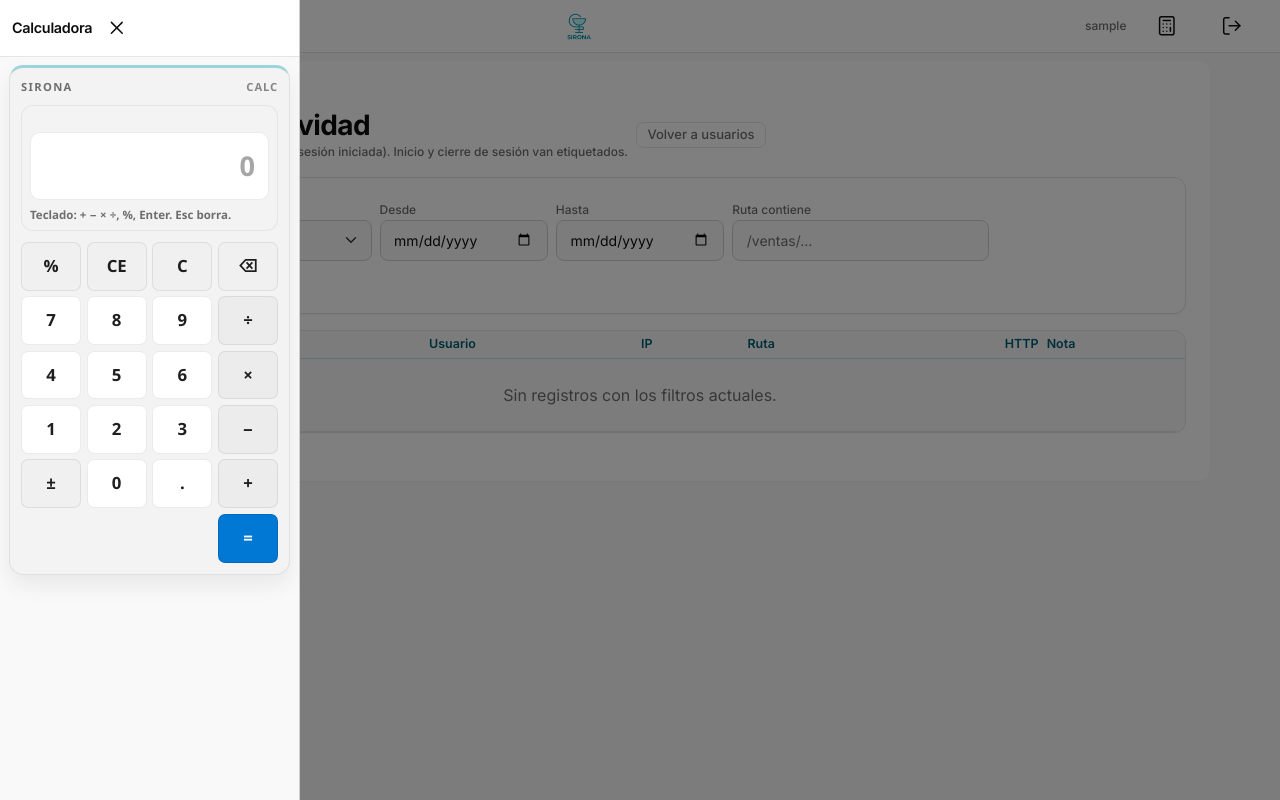
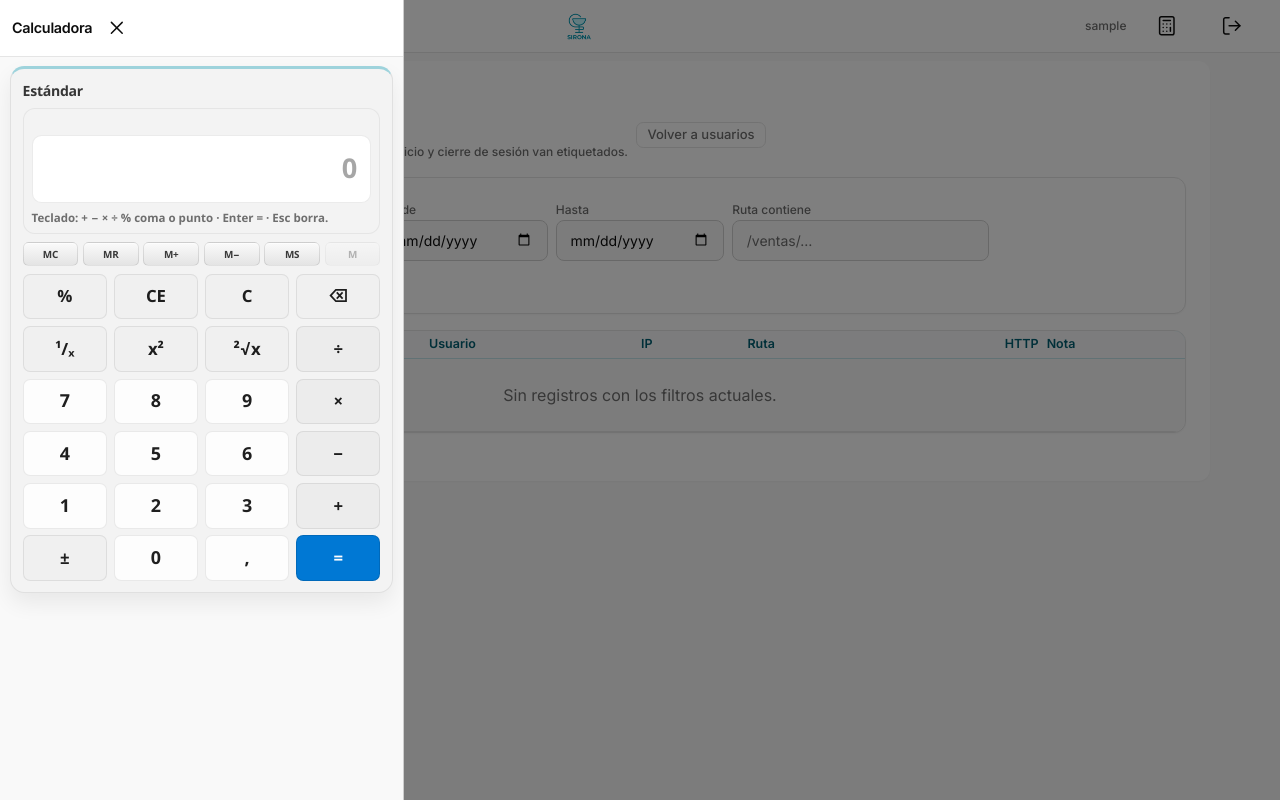
Before and after one commit to sironacooperativa-ship-it/sironanuevo, a Django app: page /administrador/actividad/ in a window 1280 px wide, after a click on "Calculadora". Run offline with Django 5.2, Linux system fonts and the light colour scheme; the visitor is signed in with stand-in values (Sample User, id 1); data comes from the database, SQL or seed files in the repository; data that the repository does not hold is empty; some libraries are stand-ins or nearby versions.

Commit message:
feat(ui): calculadora más ancha, grilla estable y teclas tipo Windows
- Offcanvas de calculadora ~404px; CSS de grilla reforzado bajo #sironaCalc

- Fila memoria (MC/MR/M+/M-/MS), unarios 1/x x² √, coma en teclado

- theme.css y sirona-calc.js con nuevo ?v= para evitar cache viejo

Made-with: Cursor

```diff
--- a/static/css/theme.css
+++ b/static/css/theme.css
@@ -392,6 +392,16 @@ body.app-sidebar-collapsed .app-sidebar-fixed {
   background: var(--cg-bg);
 }
 
+/* Calculadora: offcanvas más ancho (4 columnas) y cuerpo con aire */
+.offcanvas.sirona-offcanvas-calc,
+#sironaCalc.sirona-offcanvas {
+  width: min(404px, 96vw) !important;
+}
+
+#sironaCalc .sirona-offcanvas-body {
+  padding: 0.55rem 0.65rem 0.9rem !important;
+}
+
 .sirona-calc {
   font-family: "Segoe UI", system-ui, -apple-system, "Inter", sans-serif;
   border-radius: 0.9rem;
@@ -405,9 +415,61 @@ body.app-sidebar-collapsed .app-sidebar-fixed {
 .sirona-calc-top {
   display: flex;
   align-items: baseline;
-  justify-content: space-between;
+  justify-content: flex-start;
   gap: 0.75rem;
-  margin-bottom: 0.6rem;
+  margin-bottom: 0.45rem;
+}
+
+.sirona-calc-mode {
+  font-size: 0.88rem;
+  font-weight: 600;
+  color: rgba(0, 0, 0, 0.78);
+  letter-spacing: -0.02em;
+}
+
+.sirona-calc-mem {
+  display: flex;
+  flex-wrap: nowrap;
+  gap: 0.3rem;
+  margin-top: 0.35rem;
+  margin-bottom: 0.05rem;
+}
+
+.sirona-calc-mem-btn {
+  flex: 1 1 0;
+  min-width: 0;
+  border: 1px solid rgba(0, 0, 0, 0.1);
+  border-radius: 0.35rem;
+  padding: 0.34rem 0.1rem;
+  font-size: 0.62rem;
+  font-weight: 700;
+  letter-spacing: -0.02em;
+  line-height: 1.1;
+  color: rgba(0, 0, 0, 0.76);
+  background: linear-gradient(180deg, #fafafa 0%, #e4e4e4 100%);
+  box-shadow: 0 1px 0 rgba(255, 255, 255, 0.65) inset;
+  user-select: none;
+  transition:
+    transform 0.06s ease,
+    background 0.12s ease;
+}
+
+.sirona-calc-mem-btn:hover:not(:disabled) {
+  background: linear-gradient(180deg, #fff 0%, #ececec 100%);
+}
+
+.sirona-calc-mem-btn:active:not(:disabled) {
+  transform: translateY(1px);
+}
+
+.sirona-calc-mem-btn:focus-visible {
+  outline: 2px solid rgba(0, 120, 212, 0.55);
+  outline-offset: 2px;
+}
+
+.sirona-calc-mem-btn:disabled {
+  opacity: 0.35;
+  cursor: default;
 }
 
 .sirona-calc-brand {
@@ -477,7 +539,16 @@ body.app-sidebar-collapsed .app-sidebar-fixed {
   grid-auto-rows: 3.05rem;
 }
 
+#sironaCalc .sirona-calc-keys {
+  display: grid !important;
+  grid-template-columns: repeat(4, minmax(0, 1fr)) !important;
+  gap: 0.42rem;
+  margin-top: 0.5rem;
+  grid-auto-rows: minmax(2.85rem, auto);
+}
+
 .sirona-calc-key {
+  min-width: 0;
   border: 1px solid rgba(0, 0, 0, 0.08);
   border-radius: 0.45rem;
   padding: 0;
@@ -514,6 +585,12 @@ body.app-sidebar-collapsed .app-sidebar-fixed {
 
 .sirona-calc-key-fn {
   background: #f0f0f0;
+}
+
+.sirona-calc-key-num {
+  background: #fdfdfd;
+  font-weight: 700;
+  font-size: 1.12rem;
 }
 
 .sirona-calc-key-eq {
--- a/templates/base.html
+++ b/templates/base.html
@@ -15,7 +15,7 @@
       href="https://cdn.jsdelivr.net/npm/bootstrap@5.3.3/dist/css/bootstrap.min.css"
       rel="stylesheet"
     />
-    <link href="{% static 'css/theme.css' %}?v=offcanvas-5" rel="stylesheet" />
+    <link href="{% static 'css/theme.css' %}?v=calc-win-2026" rel="stylesheet" />
     <script src="{% static 'js/money-ars.js' %}"></script>
     {% block extra_head %}{% endblock %}
   </head>
@@ -106,7 +106,7 @@
       {% endif %}
 
       <div
-        class="offcanvas offcanvas-start sirona-offcanvas"
+        class="offcanvas offcanvas-start sirona-offcanvas sirona-offcanvas-calc"
         tabindex="-1"
         id="sironaCalc"
         aria-labelledby="sironaCalcLabel"
@@ -122,8 +122,7 @@
         <div class="offcanvas-body sirona-offcanvas-body">
           <div class="sirona-calc">
             <div class="sirona-calc-top">
-              <div class="sirona-calc-brand">SIRONA</div>
-              <div class="sirona-calc-model">CALC</div>
+              <div class="sirona-calc-mode">Estándar</div>
             </div>
 
             <div class="sirona-calc-display-wrap mb-2">
@@ -135,41 +134,47 @@
                   autocomplete="off"
                   placeholder="0"
                 />
-                <div class="sirona-calc-hint" id="sironaCalcHint">Teclado: + − × ÷, %, Enter. Esc borra.</div>
+                <div class="sirona-calc-hint" id="sironaCalcHint">Teclado: + − × ÷ % coma o punto · Enter = · Esc borra.</div>
+            </div>
+
+            <div class="sirona-calc-mem" aria-label="Memoria">
+              <button class="sirona-calc-mem-btn" type="button" data-calc="MC">MC</button>
+              <button class="sirona-calc-mem-btn" type="button" data-calc="MR">MR</button>
+              <button class="sirona-calc-mem-btn" type="button" data-calc="M+">M+</button>
+              <button class="sirona-calc-mem-btn" type="button" data-calc="M-">M−</button>
+              <button class="sirona-calc-mem-btn" type="button" data-calc="MS">MS</button>
+              <button class="sirona-calc-mem-btn" type="button" data-calc="NOP" disabled aria-hidden="true">M</button>
             </div>
 
             <div class="sirona-calc-keys" aria-label="Teclado de calculadora">
-                <!-- Fila funciones (Windows) -->
                 <button class="sirona-calc-key sirona-calc-key-fn" type="button" data-calc="%">%</button>
                 <button class="sirona-calc-key sirona-calc-key-fn" type="button" data-calc="CE">CE</button>
                 <button class="sirona-calc-key sirona-calc-key-fn" type="button" data-calc="C">C</button>
                 <button class="sirona-calc-key sirona-calc-key-fn" type="button" data-calc="BS">⌫</button>
 
-                <!-- Números + operadores siempre en última columna -->
-                <button class="sirona-calc-key" type="button" data-calc="7">7</button>
-                <button class="sirona-calc-key" type="button" data-calc="8">8</button>
-                <button class="sirona-calc-key" type="button" data-calc="9">9</button>
+                <button class="sirona-calc-key sirona-calc-key-fn" type="button" data-calc="INV">¹/ₓ</button>
+                <button class="sirona-calc-key sirona-calc-key-fn" type="button" data-calc="SQ">x²</button>
+                <button class="sirona-calc-key sirona-calc-key-fn" type="button" data-calc="SQRT">²√x</button>
                 <button class="sirona-calc-key sirona-calc-key-op" type="button" data-calc="÷">÷</button>
 
-                <button class="sirona-calc-key" type="button" data-calc="4">4</button>
-                <button class="sirona-calc-key" type="button" data-calc="5">5</button>
-                <button class="sirona-calc-key" type="button" data-calc="6">6</button>
+                <button class="sirona-calc-key sirona-calc-key-num" type="button" data-calc="7">7</button>
+                <button class="sirona-calc-key sirona-calc-key-num" type="button" data-calc="8">8</button>
+                <button class="sirona-calc-key sirona-calc-key-num" type="button" data-calc="9">9</button>
                 <button class="sirona-calc-key sirona-calc-key-op" type="button" data-calc="×">×</button>
 
-                <button class="sirona-calc-key" type="button" data-calc="1">1</button>
-                <button class="sirona-calc-key" type="button" data-calc="2">2</button>
-                <button class="sirona-calc-key" type="button" data-calc="3">3</button>
+                <button class="sirona-calc-key sirona-calc-key-num" type="button" data-calc="4">4</button>
+                <button class="sirona-calc-key sirona-calc-key-num" type="button" data-calc="5">5</button>
+                <button class="sirona-calc-key sirona-calc-key-num" type="button" data-calc="6">6</button>
                 <button class="sirona-calc-key sirona-calc-key-op" type="button" data-calc="-">−</button>
 
-                <button class="sirona-calc-key sirona-calc-key-fn" type="button" data-calc="PM">±</button>
-                <button class="sirona-calc-key" type="button" data-calc="0">0</button>
-                <button class="sirona-calc-key" type="button" data-calc=".">.</button>
+                <button class="sirona-calc-key sirona-calc-key-num" type="button" data-calc="1">1</button>
+                <button class="sirona-calc-key sirona-calc-key-num" type="button" data-calc="2">2</button>
+                <button class="sirona-calc-key sirona-calc-key-num" type="button" data-calc="3">3</button>
                 <button class="sirona-calc-key sirona-calc-key-op" type="button" data-calc="+">+</button>
 
-                <!-- Fila final: "=" abajo a la derecha (relleno invisible para mantener grilla) -->
-                <button class="sirona-calc-key sirona-calc-key-fill" type="button" data-calc="NOP" disabled aria-hidden="true"></button>
-                <button class="sirona-calc-key sirona-calc-key-fill" type="button" data-calc="NOP" disabled aria-hidden="true"></button>
-                <button class="sirona-calc-key sirona-calc-key-fill" type="button" data-calc="NOP" disabled aria-hidden="true"></button>
+                <button class="sirona-calc-key sirona-calc-key-fn" type="button" data-calc="PM">±</button>
+                <button class="sirona-calc-key sirona-calc-key-num" type="button" data-calc="0">0</button>
+                <button class="sirona-calc-key sirona-calc-key-num" type="button" data-calc=",">,</button>
                 <button class="sirona-calc-key sirona-calc-key-eq" type="button" data-calc="=">=</button>
             </div>
           </div>
@@ -324,7 +329,7 @@
     {% if request.user.is_authenticated %}
       <script src="{% static 'js/sirona-calc.js' %}?v=1"></script>
       <script src="{% static 'js/sirona-scroll-restore.js' %}?v=1"></script>
-      <script src="{% static 'js/sirona-idle-logout.js' %}?v=1"></script>
+      <script src="{% static 'js/sirona-idle-logout.js' %}?v=2"></script>
     {% endif %}
   </body>
 </html>
```
Also changed, not shown: static/js/sirona-calc.js (+84 -1 lines).
